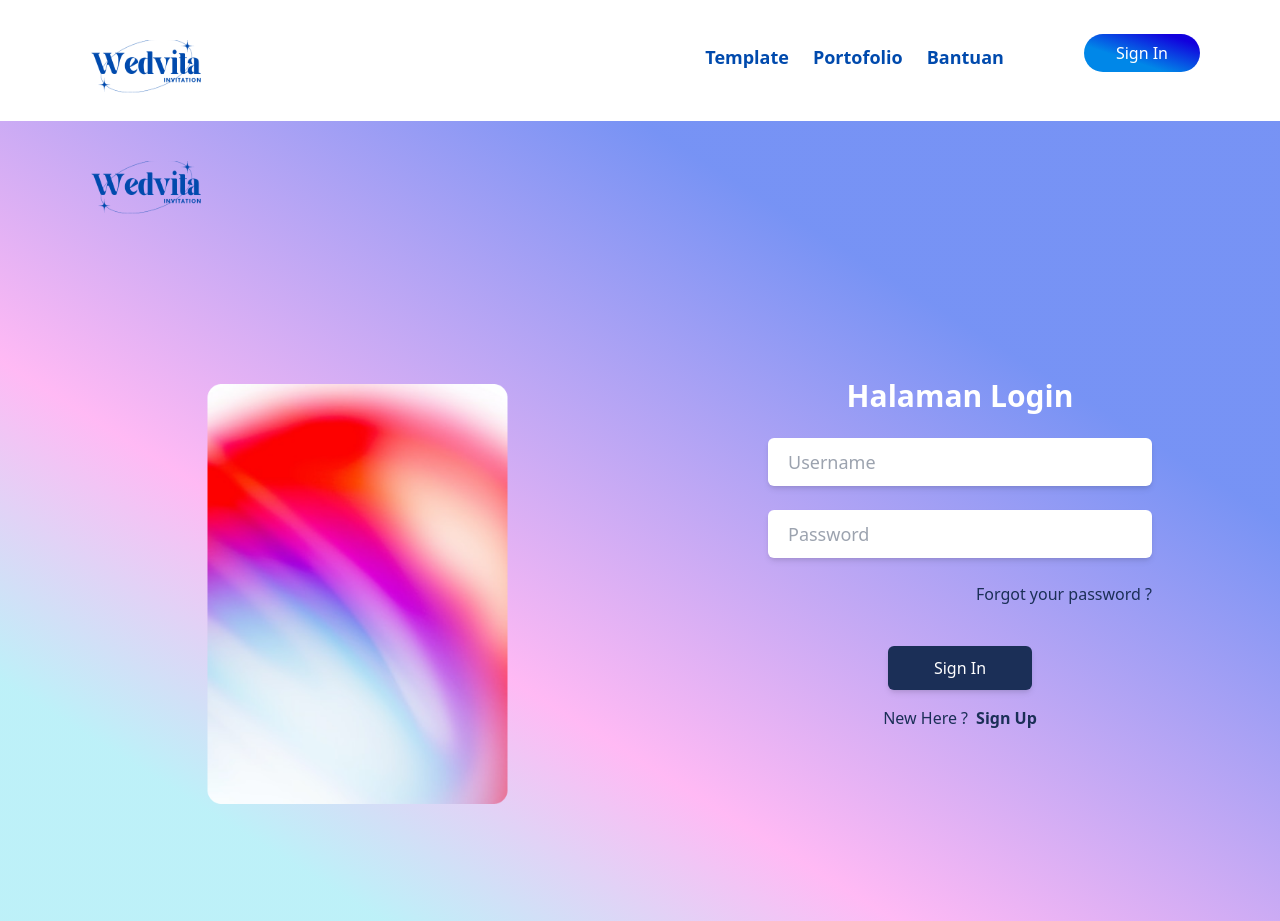
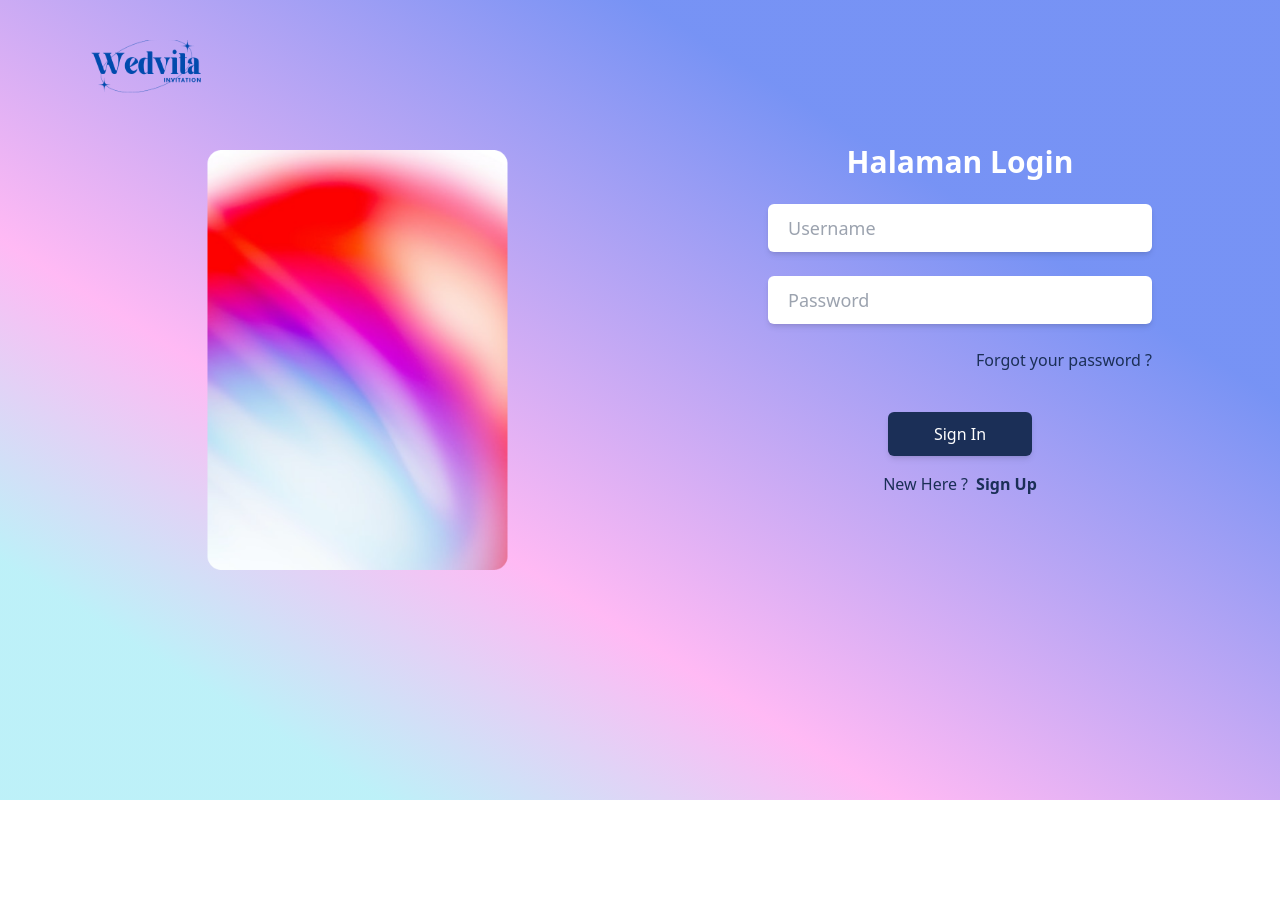
Before and after one commit to Wedvita-Tim2/front-end-wedvita-tim2, a React (Create React App) app: page /login in a window 1280 px wide. After the commit the page ends 800 px from the top, so only its background shows below. Built offline with nearby package versions, Linux system fonts and the light colour scheme.

Commit message:
<fix> Navbar at login and register page

```diff
--- a/src/pages/Auth/Login/index.js
+++ b/src/pages/Auth/Login/index.js
@@ -64,14 +64,8 @@ const Login = () =>{
     }
 
     return(
-        <div className='bg-gradient-to-tr from-[#62DDEF6B] from-15% via-[#FF8CED9A] via-35% to-[#3C64F0B2] to-75%' style={{minHeight: '100vh', top: '0', left: '0', overflowY: 'auto', overflowX: 'hidden'}}>
-            <div className='ml-8 mt-8 top-0 left-0 md:my-10 md:ml-14'>
-                <Button type={'link'} href={'/'}>
-                    <img src="/logo.svg" alt="Logo" />
-                </Button>
-            </div>
-
-            <div className='grid lg:grid-cols-2 md:grid-cols-2 sm-grid-cols-1'>
+        <div className='absolute inset-0 -z-10 bg-gradient-to-tr from-[#62DDEF6B] from-15% via-[#FF8CED9A] via-35% to-[#3C64F0B2] to-75%' style={{minHeight: '100vh', top: '0', left: '0', overflowY: 'auto', overflowX: 'hidden', minWidth: '100vh'}}>
+            <div className='grid mt-12 lg:grid-cols-2 md:grid-cols-2 sm-grid-cols-1'>
                 <div className='flex justify-center ml-12 md:mt-8 md:ml-32 md:mr-2'>
                     <AuthImage
                         className="w-auto"
--- a/src/pages/Auth/Register/index.js
+++ b/src/pages/Auth/Register/index.js
@@ -48,8 +48,8 @@ const Register = () =>{
     }
 
     return(
-        <div className='bg-gradient-to-tr from-[#62DDEF6B] from-15% via-[#FF8CED9A] via-35% to-[#3C64F0B2] to-75%' style={{ minHeight: '100vh' }}>
-            <div className='grid grid-cols-1 md:grid-cols-2 gap-8 mt-8'>
+        <div className='absolute inset-0 -z-10 bg-gradient-to-tr from-[#62DDEF6B] from-15% via-[#FF8CED9A] via-35% to-[#3C64F0B2] to-75%' style={{minHeight: '100vh', top: '0', left: '0', overflowY: 'auto', overflowX: 'hidden', minWidth: '100vh'}}>
+            <div className='grid mt-32 grid-cols-1 md:grid-cols-2 gap-8'>
                 <div className='flex justify-center'>
                     <AuthImage />
                 </div>
--- a/src/parts/Navbar.js
+++ b/src/parts/Navbar.js
@@ -2,6 +2,8 @@ import { useEffect, useState } from "react";
 import Button from "../elements/Buttons";
 import { useRecoilValue } from "recoil";
 import { authState } from "../recoils/AuthState";
+import { useLocation } from "react-router-dom";
+import "./css/navbar.css"
 
 
  const Navbar = ()=>{
@@ -9,6 +11,12 @@ import { authState } from "../recoils/AuthState";
     const [isNavbarFixed, setIsNavbarFixed] = useState(false);
     const auth = useRecoilValue(authState)
     const isLogin = auth.isAuthenticated
+
+
+    const location = useLocation();
+    let isLoginPage = location.pathname === '/login';
+    let isRegisterPage = location.pathname === '/register';
+
 
     const handleLogout = () => {
         localStorage.removeItem("auth");
@@ -18,7 +26,7 @@ import { authState } from "../recoils/AuthState";
     const UserAccount = ()=>{
         if(!isLogin){
             return(
-                    <Button type={'link'} href={'/login'} isGradient>Sign In</Button>
+                    <Button type={'link'} href={'/login'} className={`${(isLoginPage || isRegisterPage) ? 'hidden' : ''}`} isGradient>Sign In</Button>
                 )
         }else{
             const username = auth.dataUser.username.slice(0,1).toUpperCase() + auth.dataUser.username.slice(1)
@@ -27,11 +35,12 @@ import { authState } from "../recoils/AuthState";
                 <Button className="font-bold text-2xl text-center text-primary-300 py-2 px-8 hover:underline" type={'button'}>
                     {username}
                 </Button>
-                <Button type={'button'} onClick={handleLogout} isGradient>Log Out</Button>
+                <Button type={'button'} onClick={handleLogout} isGradient>LogOut</Button>
                 </>
             )
         }
     }
+
 
     const hamburgerClick =()=>{
         setIsMenuOpen(!isMenuOpen)
@@ -64,13 +73,13 @@ import { authState } from "../recoils/AuthState";
 
     return (
         <>
-        <header className={`bg-transparent top-0 left-0 w-full flex items-center z-40 ${isNavbarFixed?'fixed bg-opacity-80 shadow-md backdrop-blur-sm':''}`}>
+        <header className={`${(isLoginPage || isRegisterPage) ?'':'bg-transparent'} top-0 left-0 w-full flex items-center z-40 ${isNavbarFixed?'fixed shadow-md':''}`}>
             <div className="flex item-center justify-between relative w-full ">
                 <Button type={'link'} href={'/'} className={'ml-8 mt-8 md:mt-10 md:ml-14'}>
                     <img src="/logo.svg" alt="Logo" />
                 </Button>
-                <div className="flex items-center">
-                    <Button  className="block absolute right-4 mr-9 md:hidden" type={'button'} onClick={hamburgerClick}>
+                <div className={`flex items-center`}>
+                    <Button  className={`${(isLoginPage || isRegisterPage) ? 'hidden' : 'block'} absolute right-4 mr-9 md:hidden`} type={'button'} onClick={hamburgerClick}>
                        <span className={`w-6 h-1 my-1 block bg-primary-300 duration-300 ease-in-out origin-top-left ${
                                 isMenuOpen ? 'rotate-45 ' : ''
                             }`}></span>
@@ -86,9 +95,9 @@ import { authState } from "../recoils/AuthState";
                             isMenuOpen ? '' : 'hidden'
                         } absolute py-3 z-30 bg-white bg-opacity-95 shadow-lg duration-300 ease-in-out rounded-lg max-w-[250px] w-full right-4 top-full md:block md:bg-transparent md:max-w-full md:rounded-none md:shadow-none md:static md:mb-4 md:left-4 md:ml-14`}
                     >
-                        <ul className="block md:flex md:items-center">
+                        <ul className={`block md:flex md:items-center`}>
                             {menuItems.map((menuItem, index) => (
-                                <li className="group md:py-2" key={index}>
+                                <li className={`${(isLoginPage || isRegisterPage) ? 'hidden' : ''} group md:py-2 `} key={index}>
                                 <Button type={'link'} href={menuItem.href}>
                                     <p className="mt-2 ml-6 font-bold text-primary-300 text-lg hover:underline">
                                     {menuItem.text}
@@ -96,7 +105,7 @@ import { authState } from "../recoils/AuthState";
                                 </Button>
                                 </li>
                             ))}
-                            <li className="group ml-20 my-4 md:mt-4 md:mx-20 md:py-2">
+                            <li className={`group my-4 ml-20 md:mt-4 md:mr-20 md:py-2`}>
                                 {UserAccount(false)}
                             </li>
                         </ul>
--- /dev/null
+++ b/src/parts/css/navbar.css
@@ -0,0 +1,3 @@
+.auth-bg-navbar{
+    @apply bg-gradient-to-tr from-[#FF8CED9A] from-5% to-[#3C64F0B2] to-60%
+}
```
